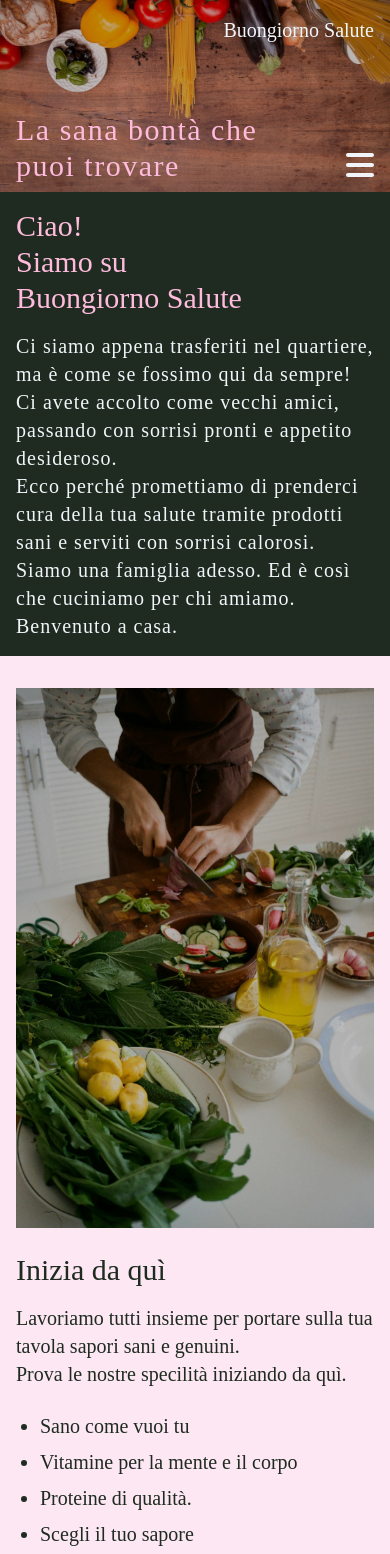
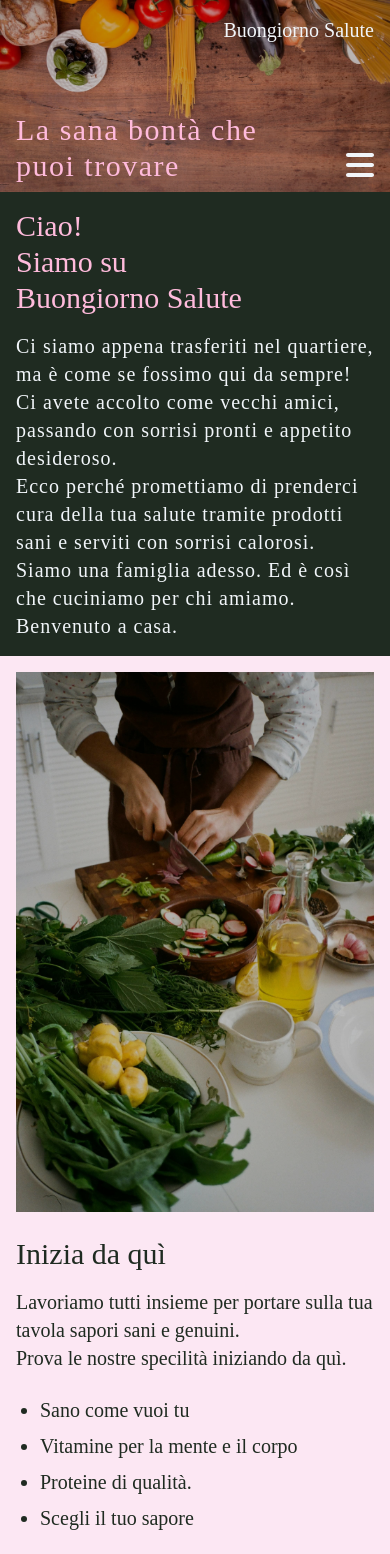
Before and after one commit to David92p/HealthyDay, a React (Vite) app: page / in a window 390 px wide. Shown: the top 1554 px of the page. Built offline with nearby package versions, Linux system fonts and the light colour scheme; a web font is replaced by a local one.

Commit message:
Fixed css

```diff
--- a/src/components/home/Home.tsx
+++ b/src/components/home/Home.tsx
@@ -15,7 +15,7 @@ const Home:React.FC = () => {
   return (
     <div className='flex flex-col cursor-default' style={{fontFamily: "Salsa"}}>
       {/* introduzione */}
-      <div className='flex flex-col sm:flex-row h-auto 2xl:h-[600px] w-full bg-mygreen pt-4 sm:py-16 2xl:py-40 px-4 sm:px-8 2xl:px-10'>
+      <div className='flex flex-col sm:flex-row h-auto 2xl:h-[500px] w-full bg-mygreen pt-4 sm:py-16 2xl:py-28 px-4 sm:px-8 2xl:px-10'>
         <span className='align-text-top sm:w-1/3 text-mypink text-3xl sm:text-5xl 2xl:text-7xl sm:mr-5'>Ciao! <br /> Siamo su <br />Buongiorno Salute</span>
         <span className='sm:w-2/3 text-slate-100 tracking-wider text-xl sm:text-3xl mt-4 mb-4 sm:mt-0 sm:ml-5'>
           Ci siamo appena trasferiti nel quartiere, ma è come se fossimo qui da sempre! Ci avete accolto come vecchi amici, passando con sorrisi pronti e appetito desideroso.
@@ -24,7 +24,7 @@ const Home:React.FC = () => {
         </span>
       </div>
       {/* spazio main con ricette link */}
-      <div className='flex flex-col sm:flex-row-reverse h-auto w-full bg-pink-100 pt-8 sm:pt-16 2xl:pt-24 px-4 sm:px-6 2xl:px-10'>
+      <div className='flex flex-col sm:flex-row-reverse h-auto w-full bg-pink-100 pt-4 sm:pt-16 2xl:pt-24 px-4 sm:px-6 2xl:px-10'>
         <div className='sm:w-3/5'>
           <img src={home1} alt="home2" className='brightness-75 2xl:brightness-50 object-cover h-full 2xl:h-[700px] w-full'/>
         </div>
```
